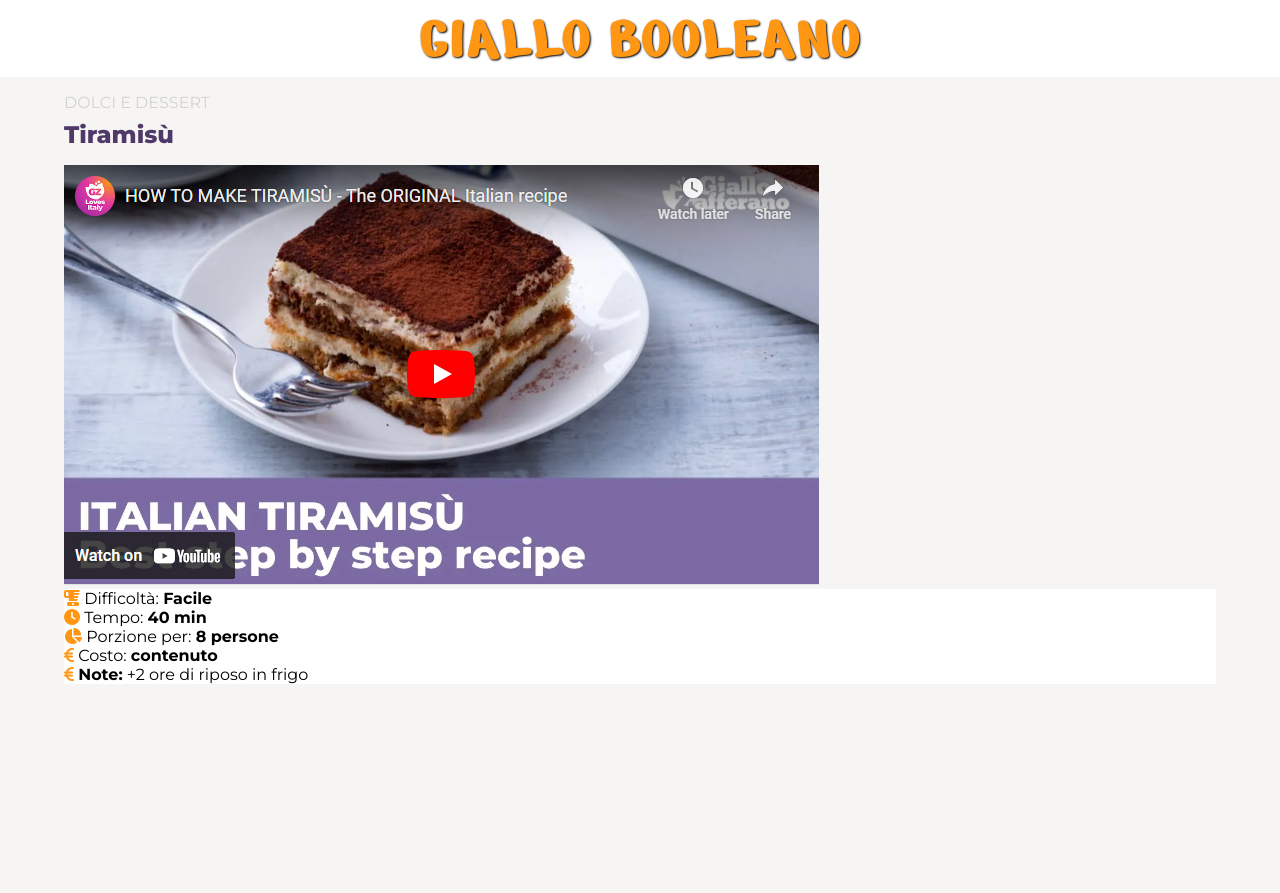
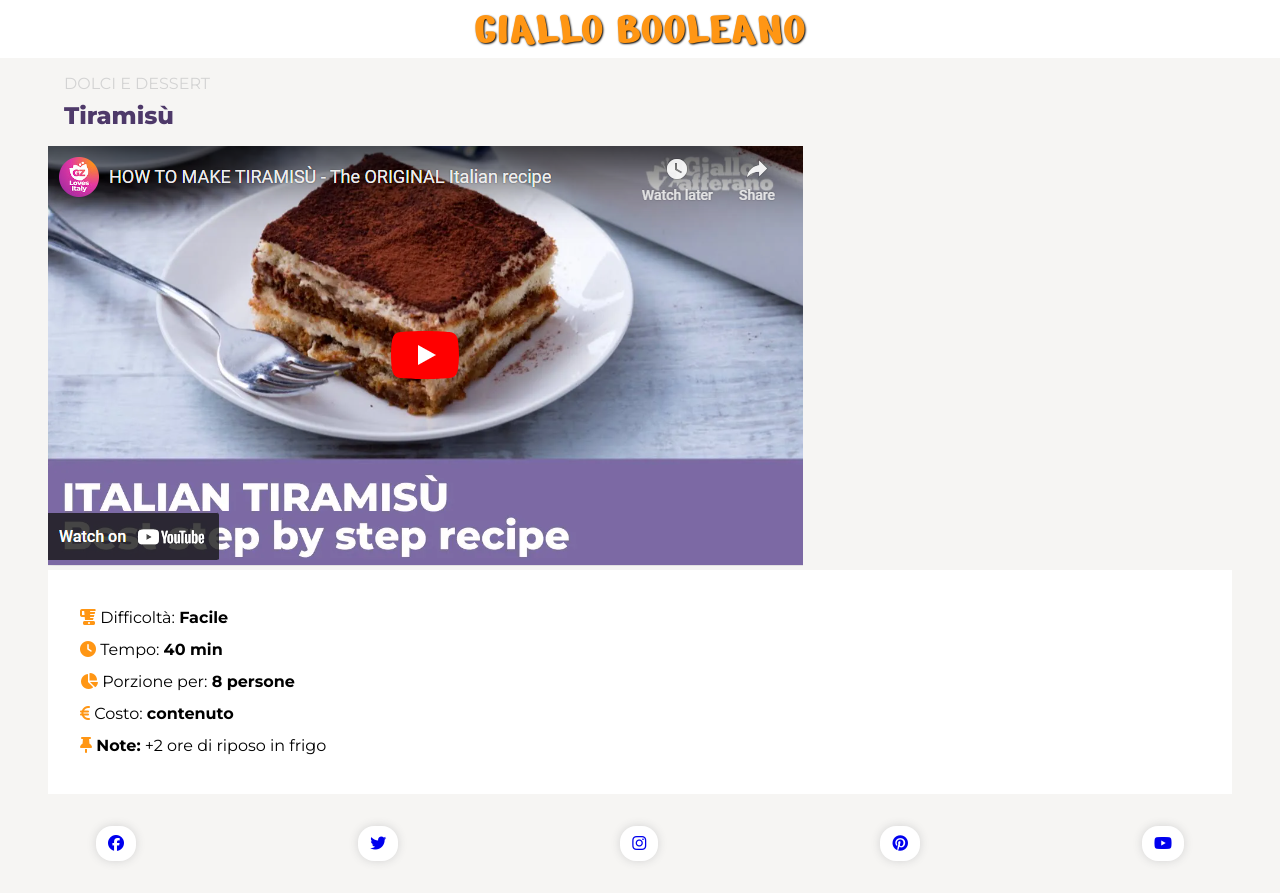
Before and after one commit to JacopoTrincanato/htmlcss-responsive-layout, a plain HTML site: page index.html in a window 1280 px wide. Before the commit the page ends 800 px from the top, so only its background shows below. Drawn offline with Linux system fonts and the light colour scheme.

Commit message:
create socials class

```diff
--- a/index.html
+++ b/index.html
@@ -34,10 +34,11 @@
 
     <!--Inizio Main-->
     <main>
+        <!--Inizio jumbotron-->
         <section id="jumbotron">
             <div class="container">
 
-                <div class="py-4">
+                <div class="py-2">
                     <div class="txt-light">DOLCI E DESSERT</div>
                     <h2>Tiramisù</h2>
                 </div>
@@ -54,7 +55,7 @@
                     </div>
 
                     <!--col-12 -->
-                    <div class="col-12 bg-white">
+                    <div class="col-12 bg-white py-4">
                         <ul>
                             <li>
                                 <i class="fa-solid fa-blender">
@@ -85,7 +86,8 @@
                             </li>
 
                             <li>
-                                <i class="fa-solid fa-euro-sign">
+                                <i class="fa-solid fa-thumbtack">
+
                                 </i>
                                 <strong>Note:</strong>
                                 +2 ore di riposo in frigo
@@ -98,6 +100,34 @@
                 </div>
             </div>
         </section>
+
+        <!--Inizio socials-->
+        <section id="socials">
+            <div class="container py-4">
+                <ul class="d-flex space-between">
+                    <li class="bg-white"><a href="#">
+                        <i class="fa-brands fa-facebook"></i>
+                    </a></li>
+
+                    <li class="bg-white"><a href="#">
+                        <i class="fa-brands fa-twitter"></i>
+                    </a></li>
+
+                    <li class="bg-white"><a href="#">
+                        <i class="fa-brands fa-instagram"></i>
+                    </a></li>
+
+                    <li class="bg-white"><a href="#">
+                        <i class="fa-brands fa-pinterest"></i>
+                    </a></li>
+
+                    <li class="bg-white"><a href="#">
+                        <i class="fa-brands fa-youtube"></i>
+                    </a></li>
+                </ul>
+            </div>
+
+        </section>
     </main>
 
     <!--Inizio Footer-->
--- a/style.css
+++ b/style.css
@@ -1,10 +1,3 @@
-/*.montserrat {
-    font-family: "Montserrat", sans-serif;
-    font-optical-sizing: auto;
-    font-weight: <weight>;
-    font-style: normal;
-  }*/
-
 *{
     margin: 0;
     padding: 0;
@@ -18,6 +11,7 @@
     --bool-body: #f6f5f3;
     --bool-subtitle: #4e3969;
     --bool-footer: #7c69a4;
+    --bool-socials: #009eff;
 
 }
 
@@ -49,6 +43,11 @@ main, footer{
 }
 
 /* #Utilities region*/
+.row{
+    display: flex;
+    margin: 0 -1rem;
+    flex-wrap: wrap;
+}
 
 .col-12{
     width: 100%;
@@ -66,6 +65,14 @@ main, footer{
     width: 80%;
 }
 
+.d-flex{
+    display: flex;
+}
+
+.space-between{
+    justify-content: space-between;
+}
+
 .txt-shadow{
     text-shadow: 1px 1px 2px var(--bool-black);
 }
@@ -75,8 +82,12 @@ main, footer{
     margin-bottom: 0.5rem;
 }
 
+.py-2{
+    padding: 1rem 0;
+}
+
 .py-4{
-    padding: 1rem 0;
+    padding: 2rem;
 }
 
 .bg-white{
@@ -94,7 +105,7 @@ header{
     font-weight: 400;
     font-style: normal;
     text-align: center;
-    font-size: 4rem;
+    font-size: 3rem;
     color: var(--bool-title);
     }
 }
@@ -109,4 +120,16 @@ header{
     i{
         color: var(--bool-title);
     }
+
+    ul{
+        line-height: 2rem;
+    }
 }
+
+#socials{
+    li{
+        padding: 0.5rem .75rem;
+        border-radius: 1rem;
+        box-shadow: 0 0 10px lightgray;
+    }
+}
```
